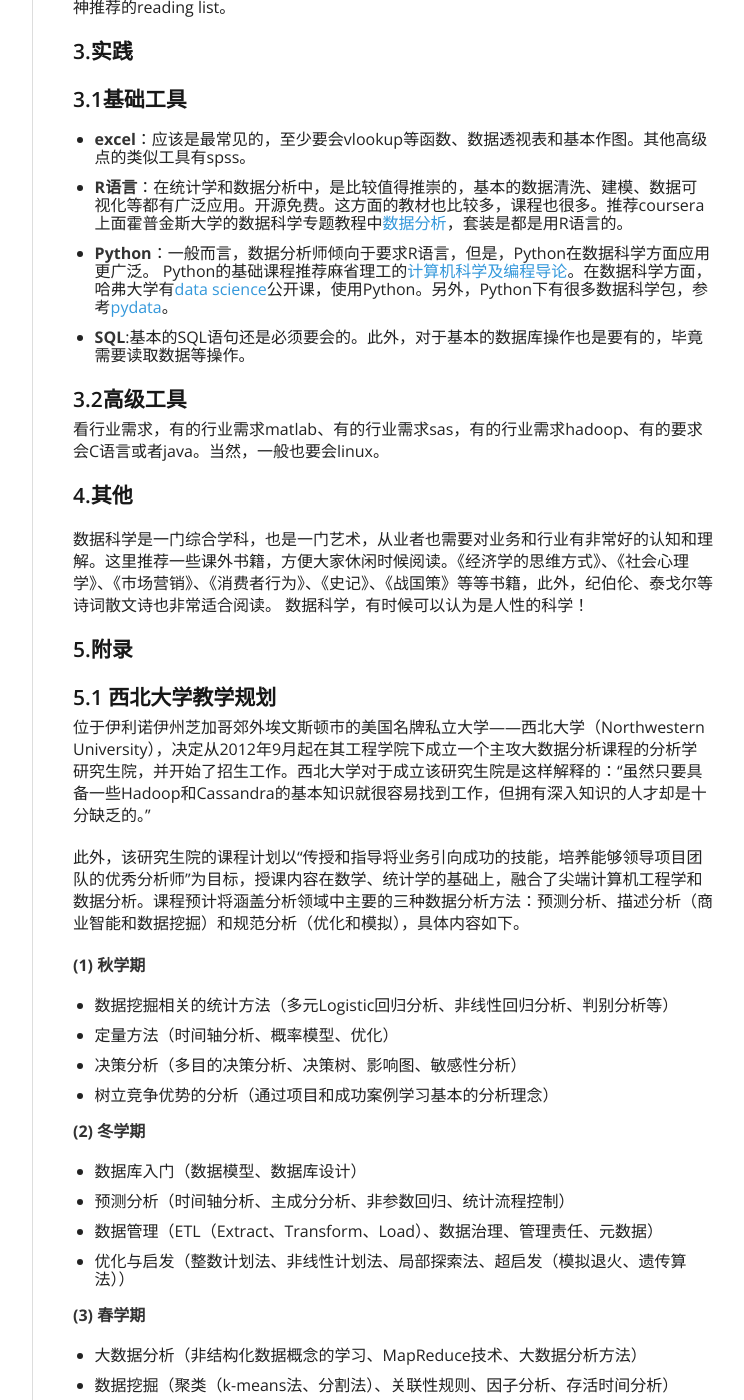
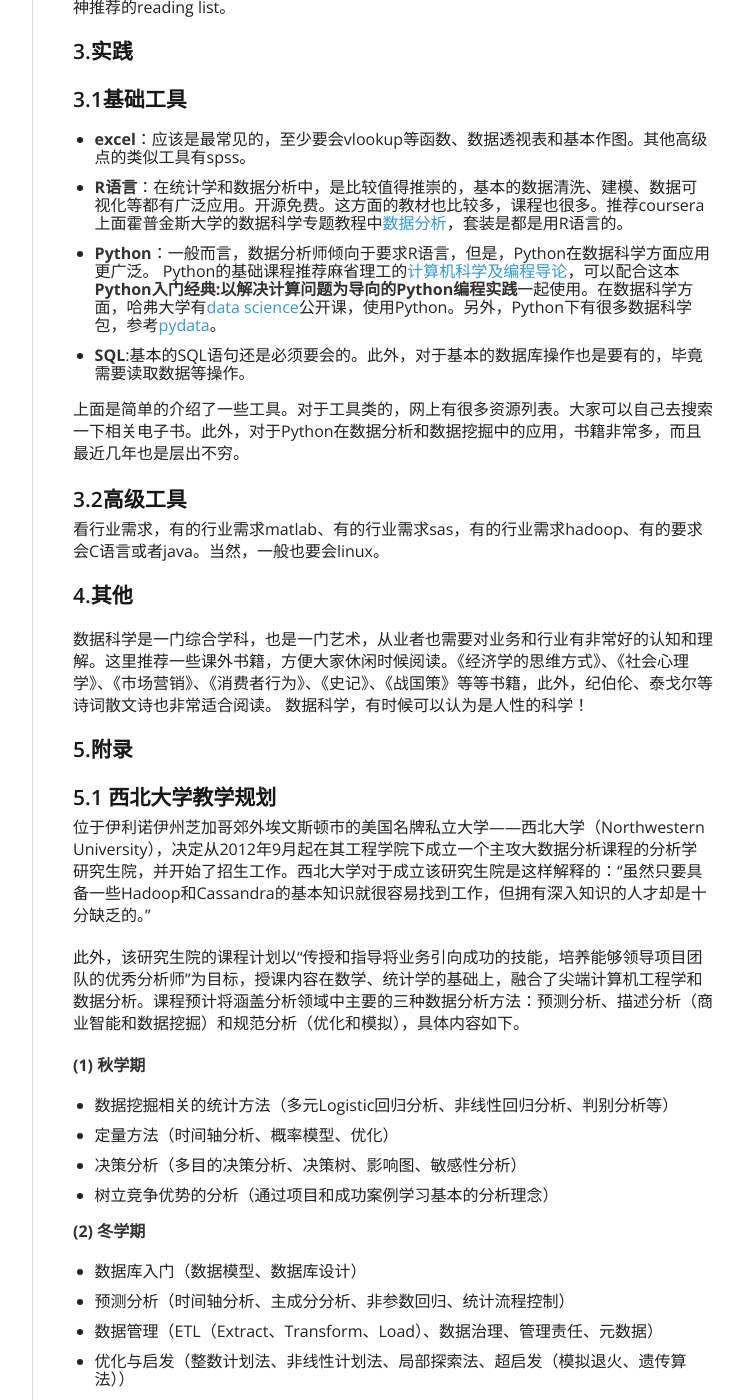
Before and after one commit to chrispher/chrispher.github.com, a Jekyll site: the page built from _posts/Resource/2014-10-22-数据科学个人学习认知.md, in a window 1280 px wide and 1400 px high, scrolled down 2201 px. Shown: the whole window, without its empty margins (378-1122 px from the left). Built offline with Jekyll 4.4.1, drawn with Linux system fonts in a browser that asks for light colours; nearby versions of some CDN libraries; comment, search, counter and statistics services are not loaded; some of the changed text lies outside the part shown.

Commit message:
update the article

```diff
--- a/_posts/Resource/2014-10-22-数据科学个人学习认知.md
+++ b/_posts/Resource/2014-10-22-数据科学个人学习认知.md
@@ -81,8 +81,10 @@ tags: [data science, books, video, 教程]
 - **excel**：应该是最常见的，至少要会vlookup等函数、数据透视表和基本作图。其他高级点的类似工具有spss。
 - **R语言**：在统计学和数据分析中，是比较值得推崇的，基本的数据清洗、建模、数据可视化等都有广泛应用。开源免费。这方面的教材也比较多，课程也很多。推荐coursera上面霍普金斯大学的数据科学专题教程中[数据分析](https://www.coursera.org/course/dataanalysis)，套装是都是用R语言的。
 - **Python**：一般而言，数据分析师倾向于要求R语言，但是，Python在数据科学方面应用更广泛。
-Python的基础课程推荐麻省理工的[计算机科学及编程导论](http://v.163.com/special/opencourse/bianchengdaolun.html)。在数据科学方面，哈弗大学有[data science](http://cs109.org/)公开课，使用Python。另外，Python下有很多数据科学包，参考[pydata](http://pydata.org/)。
+Python的基础课程推荐麻省理工的[计算机科学及编程导论](http://v.163.com/special/opencourse/bianchengdaolun.html)，可以配合这本**Python入门经典:以解决计算问题为导向的Python编程实践**一起使用。在数据科学方面，哈弗大学有[data science](http://cs109.org/)公开课，使用Python。另外，Python下有很多数据科学包，参考[pydata](http://pydata.org/)。
 - **SQL**:基本的SQL语句还是必须要会的。此外，对于基本的数据库操作也是要有的，毕竟需要读取数据等操作。
+
+上面是简单的介绍了一些工具。对于工具类的，网上有很多资源列表。大家可以自己去搜索一下相关电子书。此外，对于Python在数据分析和数据挖掘中的应用，书籍非常多，而且最近几年也是层出不穷。
 
 <a name='3.2高级工具'/>
 
```
Also changed, not shown: other parts of _posts/Resource/2014-10-22-数据科学个人学习认知.md (+2 -2 lines).
